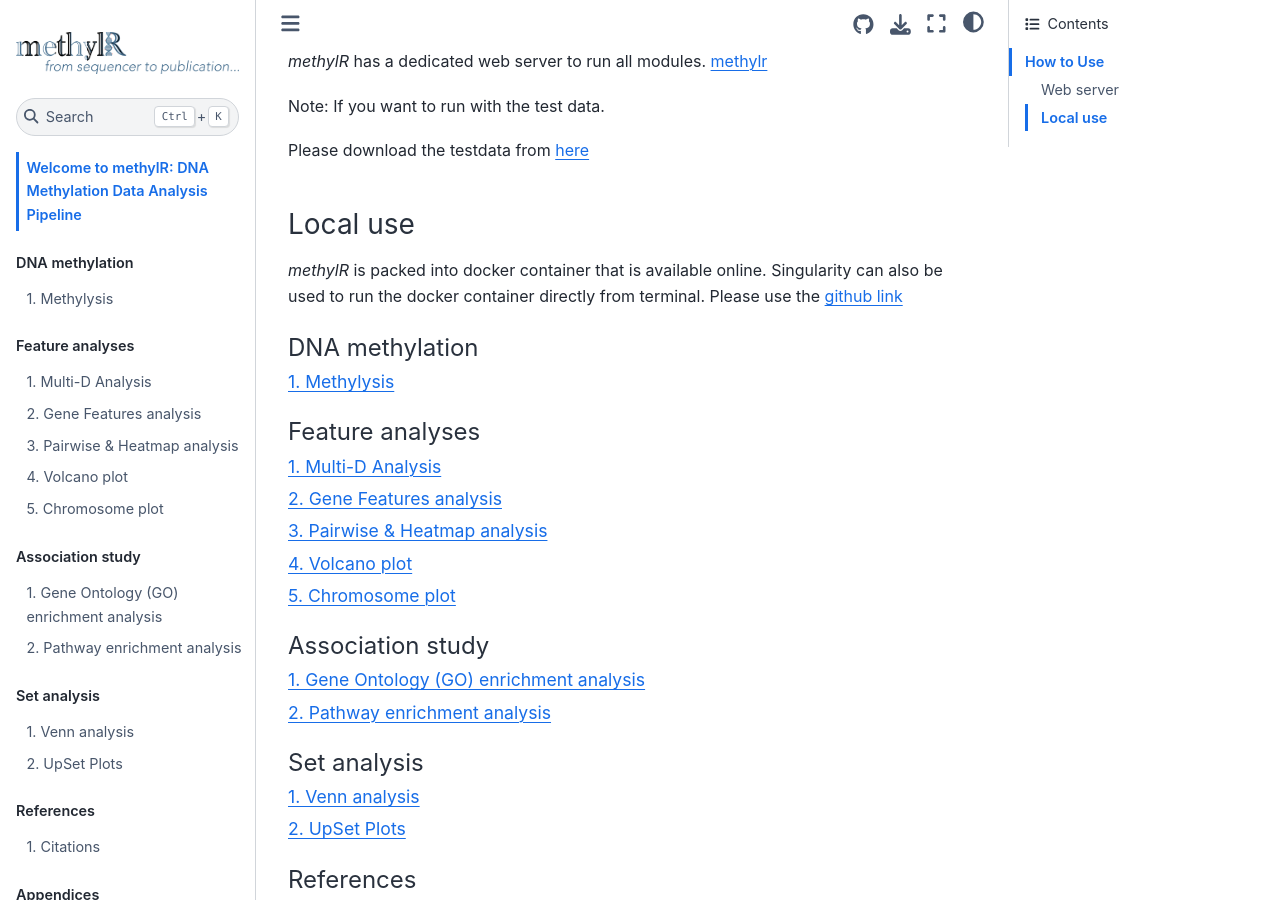
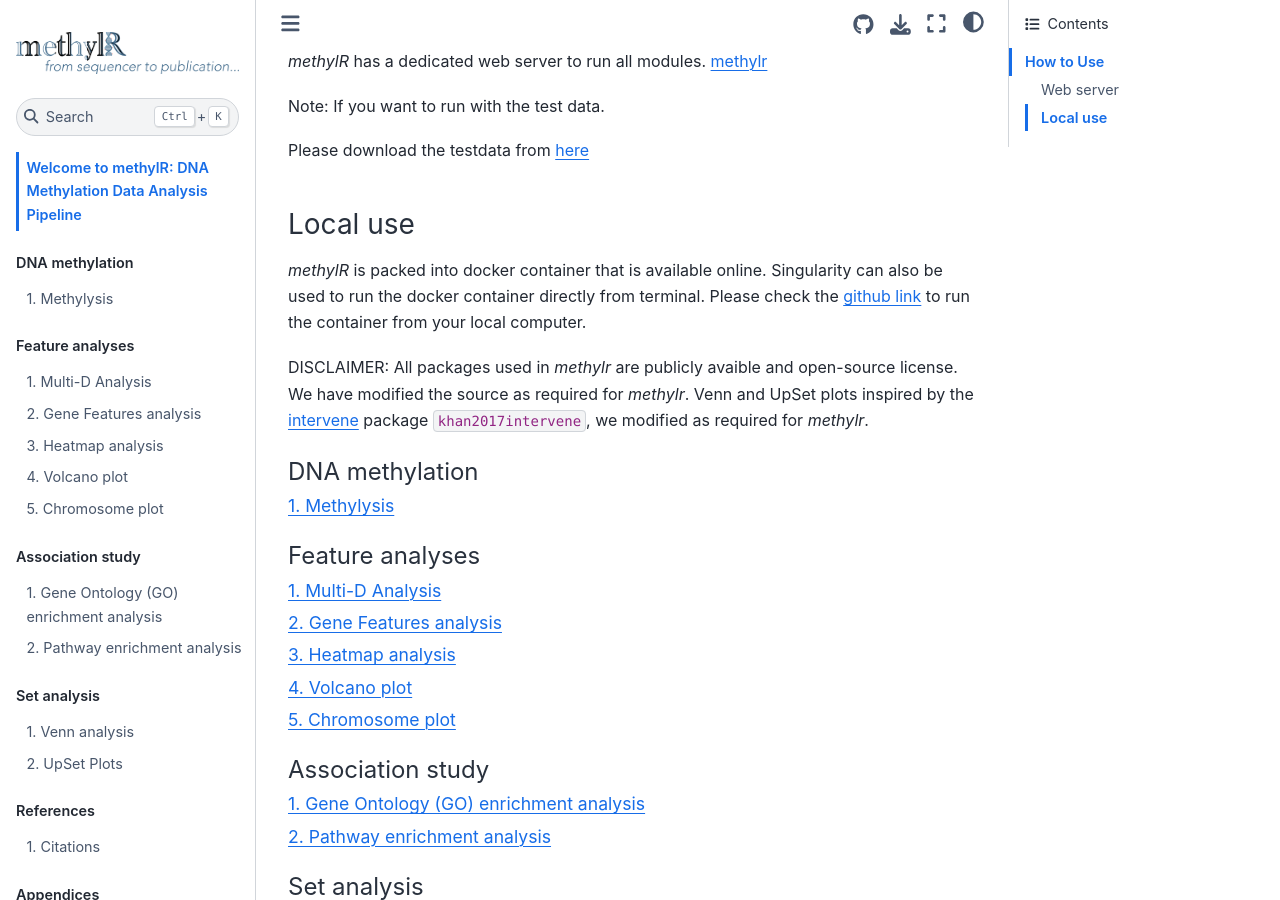
Before and after one commit to JD2112/methylr, a Jupyter Book: the page built from docs/intro.md, in a window 1280 px wide and 900 px high, scrolled down 1031 px. Built offline with Jupyter Book 1.0.4 settings and Sphinx 7.4.7 and the Sphinx Book theme 1.1.4, drawn with Linux system fonts in a browser that asks for light colours; cross-references to code outside the pages are shown as plain code.

Commit message:
docs updated

````diff
--- a/docs/intro.md
+++ b/docs/intro.md
@@ -17,7 +17,10 @@
 
 ### Local use
 *methylR* is packed into docker container that is available online. Singularity can also be used to run the docker container directly from terminal.
-Please use the [github link](https://https://github.com/JD2112/methylr)
+Please check the [github link](https://https://github.com/JD2112/methylr) to run the container from your local computer.
+
+
+DISCLAIMER: All packages used in *methylr* are publicly avaible and open-source license. We have modified the source as required for *methylr*.  Venn and UpSet plots inspired by the [intervene](https://github.com/asntech/intervene) package {cite:p}`khan2017intervene`, we modified as required for *methylr*.
 
 ```{tableofcontents}
 ```
--- a/docs/references.bib
+++ b/docs/references.bib
@@ -596,3 +596,14 @@
   year={2021},
   publisher={Elsevier}
 }
+
+@article{khan2017intervene,
+	title={Intervene: a tool for intersection and visualization of multiple gene or genomic region sets},
+	author={Khan, Aziz and Mathelier, Anthony},
+	journal={BMC bioinformatics},
+	volume={18},
+	number={1},
+	pages={1--8},
+	year={2017},
+	publisher={Springer}
+}
````
Also changed, not shown: docs/images/Venndiag.png (added), docs/images/upset.png (added), docs/pairwise.ipynb, docs/upset.ipynb, docs/vennanalysis.ipynb, 1 other file.
